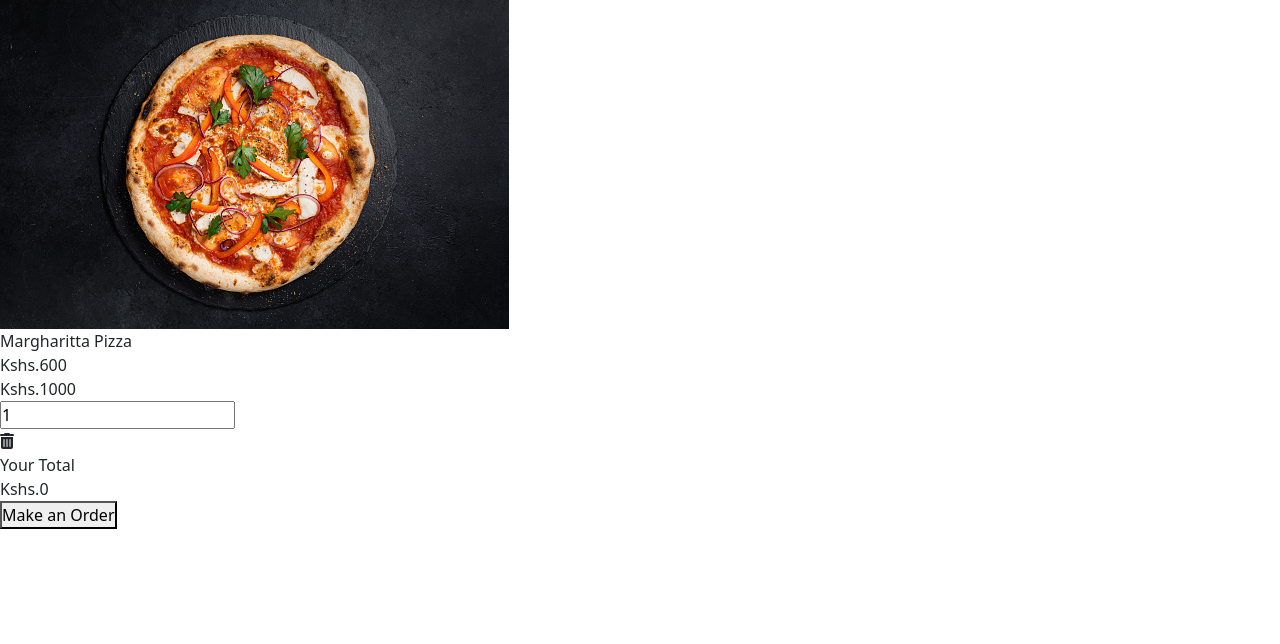
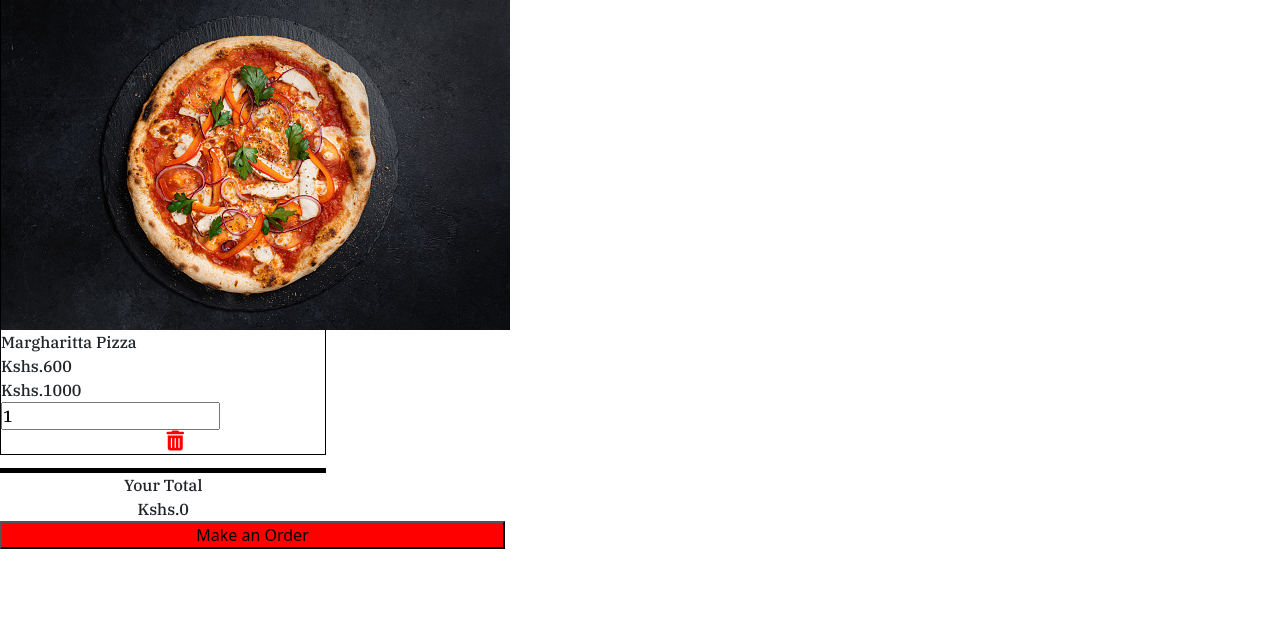
Before and after one commit to Charity-Mutembei/RESTAU-LANDING-REPO, a plain HTML site: page cart.html in a window 1280 px wide. Shown: the part 156-800 px from the top of the page. Drawn offline with nearby package versions, Linux system fonts and the light colour scheme; a web font is replaced by a local one.

Commit message:
JS and Connect to cart

```diff
--- a/cart.html
+++ b/cart.html
@@ -92,5 +92,7 @@
         </div>
     </section>
 
+    <script src="index.js"></script>
+
 </body>
 </html>
--- /dev/null
+++ b/index.js
@@ -0,0 +1,4 @@
+//delete functioh
+function ready(){
+
+}
--- a/index1.css
+++ b/index1.css
@@ -12,8 +12,24 @@ margin-top: 1%;
 text-align: center;
 }
 .whatIsInTheBag{
-    display: grid;
-    grid-template-columns: 30% 50% 20%;
-    align-items: center;
-
+   border: 1px solid black;
+   width: 25.5%;
+   font-family: 'IBM Plex Serif', serif;
 }
+.fa.fa-trash{
+    color: red;
+    font-size: 20px;
+    margin-left: 51%;
+    cursor: pointer;
+}
+.whatYouNeedToPay{
+    border-top: 5px solid black;
+    width: 25.5%;
+    text-align: center;
+    font-family: 'IBM Plex Serif', serif;
+    margin-top: 1%;
+}
+.press{
+    background-color: red;
+    width: 505px;
+}
```
Also changed, not shown: index.html (+1 -1 lines), menuDisplay.html (+1 -1 lines).
